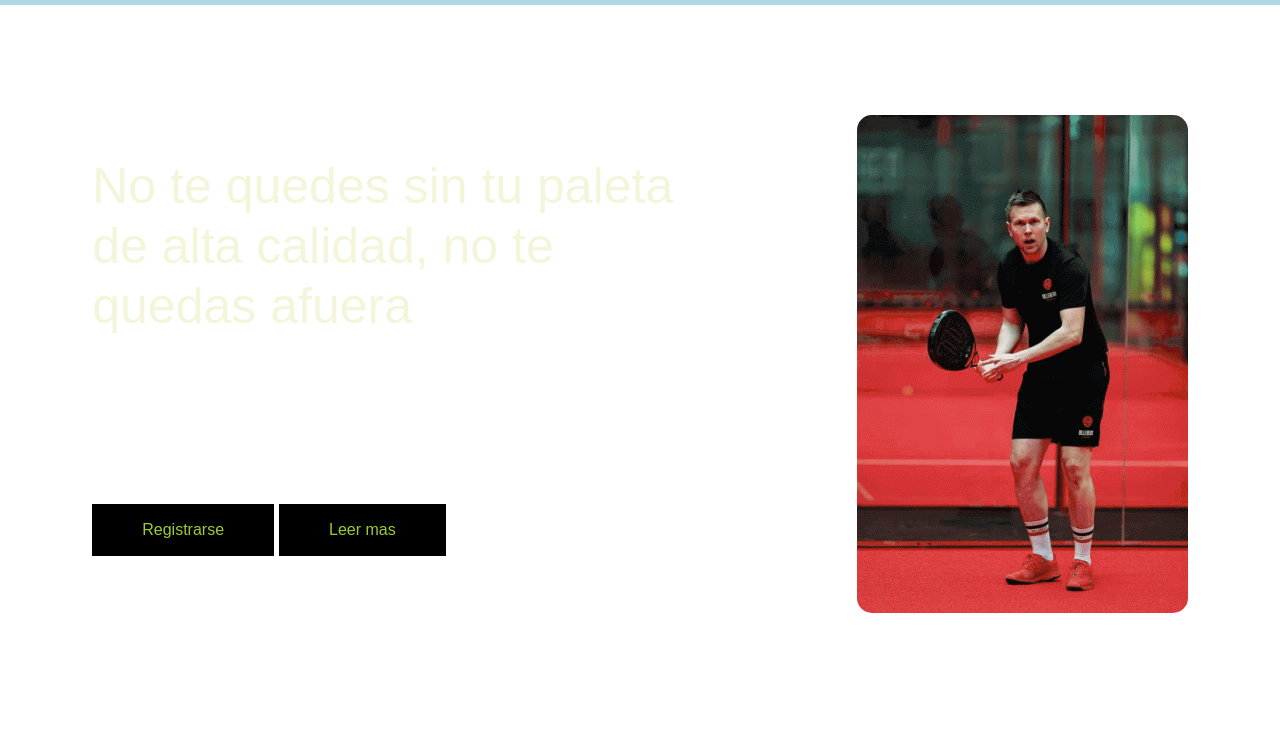
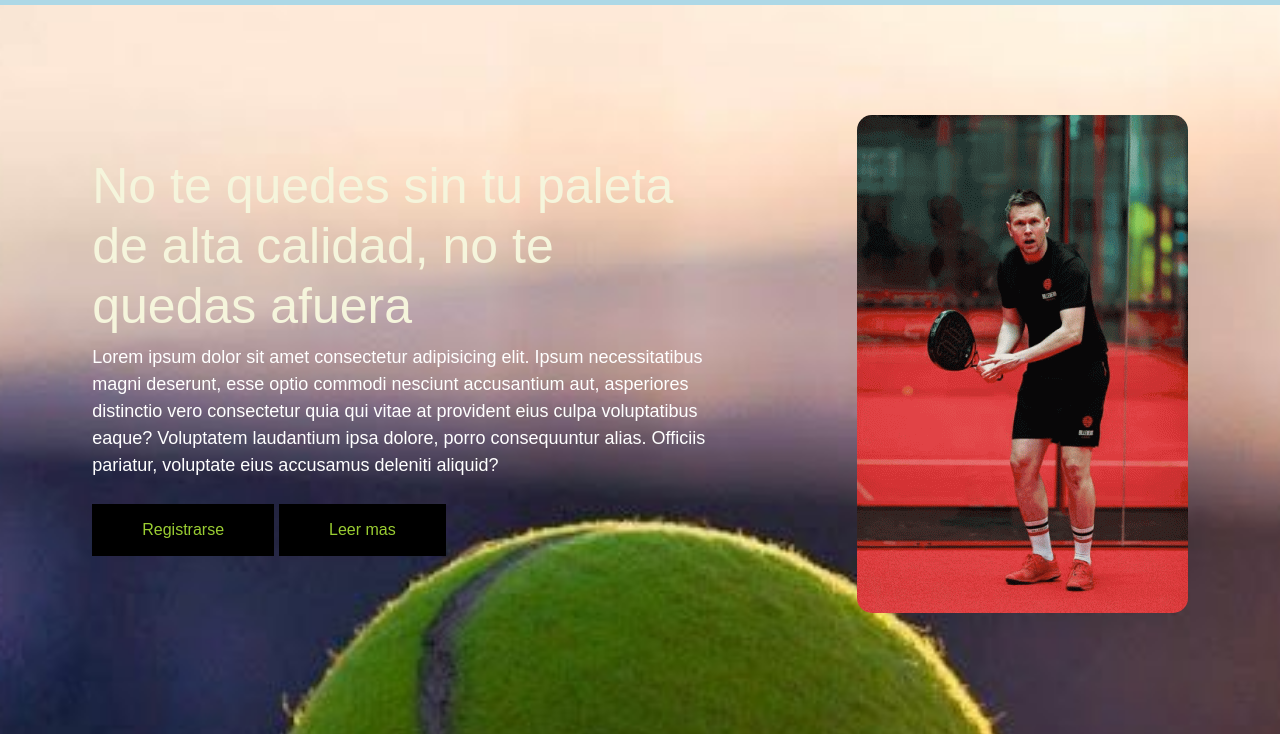
Before and after one commit to Nicoottaviano/segunda-preentrega, a plain HTML site: page index.html in a window 1280 px wide. Shown: the part 66-800 px from the top of the page. Drawn offline with nearby package versions, Linux system fonts and the light colour scheme; the site is published under a folder, as on GitHub Pages, so addresses that start at the root find nothing.

Commit message:
correccion fondo

```diff
--- a/css/style.css
+++ b/css/style.css
@@ -6,7 +6,7 @@
 }
 
 body{
-    background-image: url(/imagenes/fondopelotita2.jpg);
+    background-image: url(../imagenes/fondopelotita2.jpg);
     background-repeat: no-repeat;
     background-position: center;
     background-size: cover;
```
